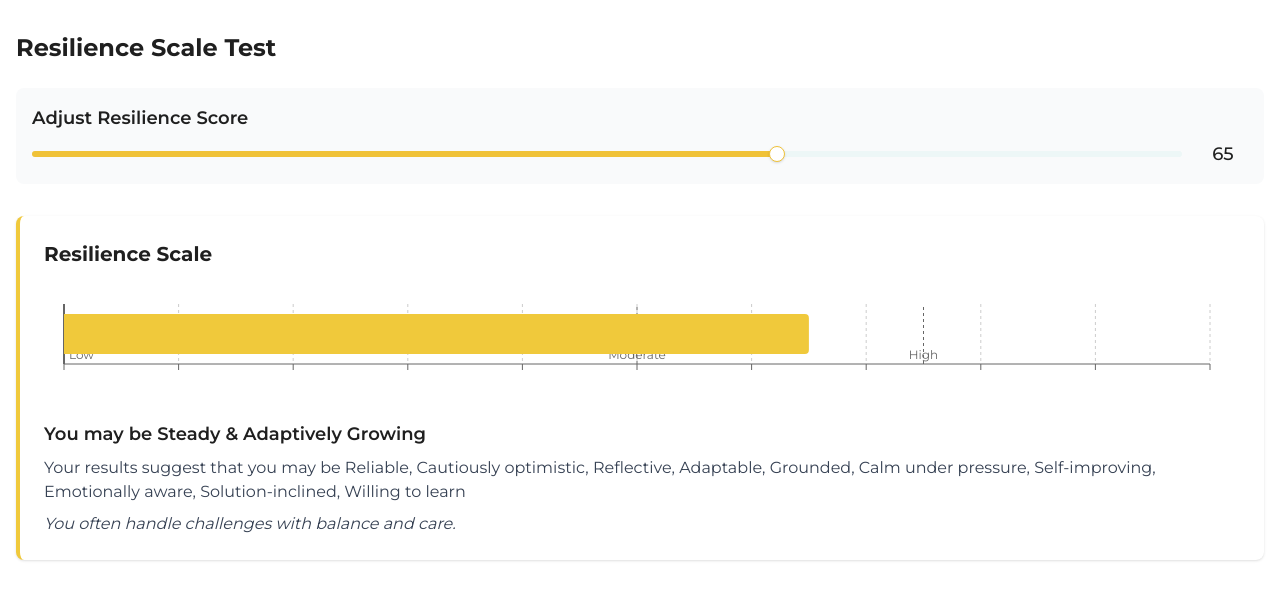
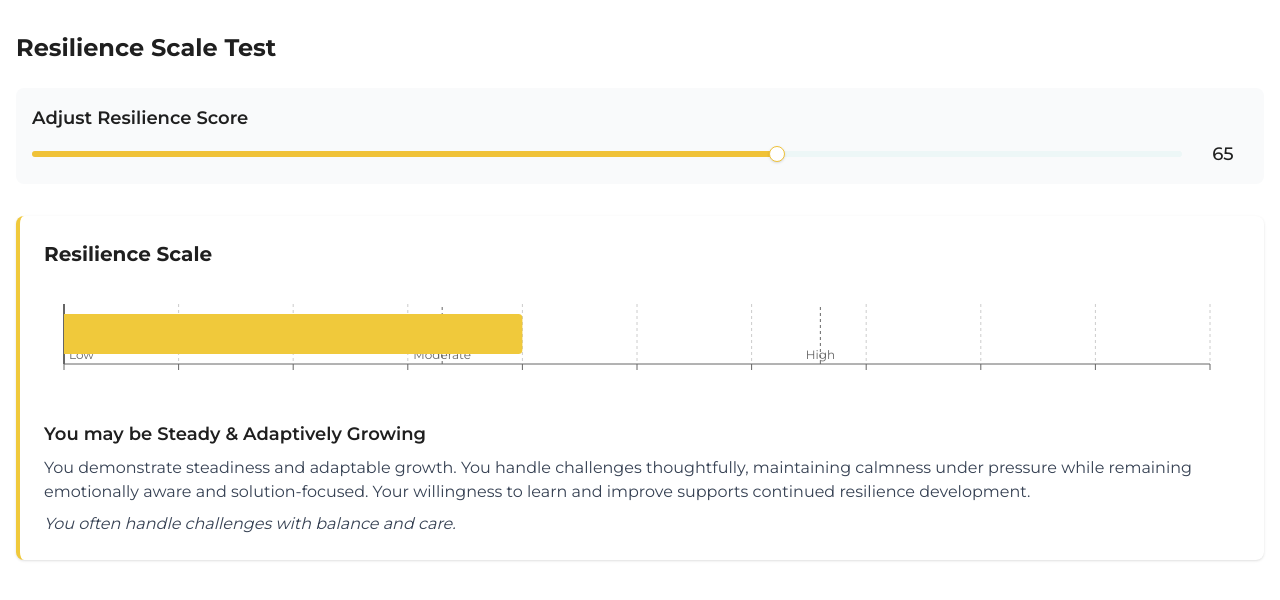
Before and after one commit to KanishKumar11/mending-mind, a Next.js app: page /resilience-test in a window 1280 px wide. Shown: the top 600 px of the page. Built offline with nearby package versions, Linux system fonts and the light colour scheme.

Commit message:
refactor: Update resilience scoring logic and thresholds for improved accuracy and clarity

```diff
--- a/src/app/components/ResilienceChartGenerator.js
+++ b/src/app/components/ResilienceChartGenerator.js
@@ -27,18 +27,26 @@ const ResilienceChartGenerator = ({
     setIsClient(typeof window !== "undefined");
   }, []);
 
-  // Determine color based on score
+  // Calculate normalized score for display (25-125 scale to 0-100 scale)
+  const minScore = 25; // Minimum possible score
+  const maxScore = 125; // Maximum possible score
+  const normalizedScore = Math.min(maxScore, Math.max(minScore, score)); // Ensure score is within range
+  const displayScore =
+    ((normalizedScore - minScore) / (maxScore - minScore)) * 100;
+
+  // Determine color based on actual score
   const getColor = () => {
-    if (score <= 50) return "#B4E0E0"; // Mint for low resilience
-    if (score <= 75) return "#F0C93B"; // Gold for moderate resilience
-    return "#4CAF50"; // Green for high resilience
+    if (score <= 58) return "#B4E0E0"; // Mint for low resilience (25-58)
+    if (score <= 91) return "#F0C93B"; // Gold for moderate resilience (59-91)
+    return "#4CAF50"; // Green for high resilience (92-125)
   };
 
   // Create data for the chart
   const data = [
     {
       name: "Resilience",
-      score: score,
+      score: displayScore, // Use normalized score for display
+      actualScore: score, // Keep actual score for reference
       fill: getColor(),
     },
   ];
@@ -69,7 +77,7 @@ const ResilienceChartGenerator = ({
           ctx.fillStyle = getColor();
           const barHeight = 40;
           const barY = (height - barHeight) / 2;
-          const barWidth = (score / 100) * (width - 60);
+          const barWidth = (displayScore / 100) * (width - 60); // Use normalized score
           ctx.fillRect(30, barY, barWidth, barHeight);
 
           // Draw the main axis line
@@ -99,12 +107,12 @@ const ResilienceChartGenerator = ({
           ctx.fillText("Low", 30, barY + barHeight + 30);
 
           // Moderate marker
-          const moderateX = 30 + (50 / 100) * (width - 60);
+          const moderateX = 30 + (33 / 100) * (width - 60); // 33% mark
           ctx.textAlign = "center";
           ctx.fillText("Moderate", moderateX, barY + barHeight + 30);
 
           // High marker
-          const highX = 30 + (100 / 100) * (width - 60);
+          const highX = 30 + (66 / 100) * (width - 60); // 66% mark
           ctx.textAlign = "center";
           ctx.fillText("High", highX, barY + barHeight + 30);
 
@@ -112,13 +120,13 @@ const ResilienceChartGenerator = ({
           ctx.strokeStyle = "#666666";
           ctx.setLineDash([3, 3]); // Dashed line
 
-          // Moderate line
+          // Moderate line (33% mark)
           ctx.beginPath();
           ctx.moveTo(moderateX, barY - 10);
           ctx.lineTo(moderateX, barY + barHeight + 10);
           ctx.stroke();
 
-          // High line
+          // High line (66% mark)
           ctx.beginPath();
           ctx.moveTo(highX, barY - 10);
           ctx.lineTo(highX, barY + barHeight + 10);
@@ -185,7 +193,7 @@ const ResilienceChartGenerator = ({
               offset={5}
             />
           </ReferenceLine>
-          <ReferenceLine x={50} stroke="#666" strokeDasharray="3 3">
+          <ReferenceLine x={33} stroke="#666" strokeDasharray="3 3">
             <Label
               value="Moderate"
               position="insideBottom"
@@ -194,7 +202,7 @@ const ResilienceChartGenerator = ({
               offset={5}
             />
           </ReferenceLine>
-          <ReferenceLine x={75} stroke="#666" strokeDasharray="3 3">
+          <ReferenceLine x={66} stroke="#666" strokeDasharray="3 3">
             <Label
               value="High"
               position="insideBottom"
--- a/src/app/components/ResilienceScaleDisplay.js
+++ b/src/app/components/ResilienceScaleDisplay.js
@@ -64,14 +64,17 @@ const styles = StyleSheet.create({
 
 // Helper function to determine resilience level and interpretation
 const getResilienceLevelInfo = (score) => {
-  if (score <= 50) {
+  // Adjust thresholds for CD-RISC-25 scale (25-125)
+  if (score <= 58) {
+    // 25 + (125-25) * 0.33 = 58
     return {
       level: "Low Resilience",
       subtitle: "You may be Reflective & Building Stability",
       description:
         "You are currently reflective and working toward building greater emotional stability. While you may feel more affected by external stressors, your self-awareness, honesty, and openness to growth suggest strong potential for strengthening your resilience over time.",
     };
-  } else if (score <= 75) {
+  } else if (score <= 91) {
+    // 25 + (125-25) * 0.66 = 91
     return {
       level: "Moderate Resilience",
       subtitle: "You may be Steady & Adaptively Growing",
@@ -91,14 +94,18 @@ const getResilienceLevelInfo = (score) => {
 const ResilienceScaleDisplay = ({ score, chartImage }) => {
   const { subtitle, description } = getResilienceLevelInfo(score);
 
-  // Calculate percentage for the bar (assuming max score is 100)
-  const percentage = Math.min(100, Math.max(0, score));
+  // Calculate percentage for the bar (based on CD-RISC-25 scale: 25-125)
+  const minScore = 25; // Minimum possible score
+  const maxScore = 125; // Maximum possible score
+  const normalizedScore = Math.min(maxScore, Math.max(minScore, score)); // Ensure score is within range
+  const percentage =
+    ((normalizedScore - minScore) / (maxScore - minScore)) * 100;
 
-  // Determine color based on score
+  // Determine color based on normalized score range
   const getColor = () => {
-    if (score <= 50) return "#B4E0E0"; // Mint for low resilience
-    if (score <= 75) return "#F0C93B"; // Gold for moderate resilience
-    return "#4CAF50"; // Green for high resilience
+    if (score <= 58) return "#B4E0E0"; // Mint for low resilience (25-58)
+    if (score <= 91) return "#F0C93B"; // Gold for moderate resilience (59-91)
+    return "#4CAF50"; // Green for high resilience (92-125)
   };
 
   return (
--- a/src/app/components/WebResilienceScaleDisplay.js
+++ b/src/app/components/WebResilienceScaleDisplay.js
@@ -16,21 +16,24 @@ import {
 
 // Helper function to determine resilience level and interpretation
 const getResilienceLevelInfo = (score) => {
-  if (score <= 50) {
+  // Adjust thresholds for CD-RISC-25 scale (25-125)
+  if (score <= 58) {
+    // 25 + (125-25) * 0.33 = 58
     return {
       level: "Low Resilience",
       subtitle: "You may be Reflective & Building Stability",
       description:
-        "Your results suggest that you may be Emotionally sensitive, Honest, Self-aware, Open to support, Deep thinker, Growth-minded, Curious, In progress, Thoughtful, Observant",
+        "You are currently reflective and working toward building greater emotional stability. While you may feel more affected by external stressors, your self-awareness, honesty, and openness to growth suggest strong potential for strengthening your resilience over time.",
       impact:
         "You may currently feel more affected by stress or unexpected changes",
     };
-  } else if (score <= 75) {
+  } else if (score <= 91) {
+    // 25 + (125-25) * 0.66 = 91
     return {
       level: "Moderate Resilience",
       subtitle: "You may be Steady & Adaptively Growing",
       description:
-        "Your results suggest that you may be Reliable, Cautiously optimistic, Reflective, Adaptable, Grounded, Calm under pressure, Self-improving, Emotionally aware, Solution-inclined, Willing to learn",
+        "You demonstrate steadiness and adaptable growth. You handle challenges thoughtfully, maintaining calmness under pressure while remaining emotionally aware and solution-focused. Your willingness to learn and improve supports continued resilience development.",
       impact: "You often handle challenges with balance and care.",
     };
   } else {
@@ -38,7 +41,7 @@ const getResilienceLevelInfo = (score) => {
       level: "High Resilience",
       subtitle: "You may be Resilient & Resourceful",
       description:
-        "Your results suggest that you may be Confident, Emotionally strong, Optimistic, Flexible, Composed, Proactive, Grounded, Quick to recover, Empowered, Self-assured",
+        "You are emotionally strong, confident, and resourceful in adversity. You recover quickly from setbacks, approach challenges with clarity and optimism, and embody a grounded and proactive attitude toward change and uncertainty.",
       impact: "You likely navigate adversity with clarity and confidence.",
     };
   }
@@ -47,9 +50,17 @@ const getResilienceLevelInfo = (score) => {
 // Custom tooltip component
 const CustomTooltip = ({ active, payload }) => {
   if (active && payload && payload.length) {
+    // Determine resilience level based on score
+    let level = "Low";
+    if (payload[0].payload.actualScore > 91) {
+      level = "High";
+    } else if (payload[0].payload.actualScore > 58) {
+      level = "Moderate";
+    }
+
     return (
       <div className="bg-white p-3 shadow-md rounded-md border border-gray-200">
-        <p className="font-semibold">{`Score: ${payload[0].value}`}</p>
+        <p className="font-semibold">{`Resilience Level: ${level}`}</p>
       </div>
     );
   }
@@ -60,18 +71,26 @@ const WebResilienceScaleDisplay = ({ score }) => {
   const { level, subtitle, description, impact } =
     getResilienceLevelInfo(score);
 
-  // Determine color based on score
+  // Determine color based on normalized score range
   const getColor = () => {
-    if (score <= 50) return "#B4E0E0"; // Mint for low resilience
-    if (score <= 75) return "#F0C93B"; // Gold for moderate resilience
-    return "#4CAF50"; // Green for high resilience
+    if (score <= 58) return "#B4E0E0"; // Mint for low resilience (25-58)
+    if (score <= 91) return "#F0C93B"; // Gold for moderate resilience (59-91)
+    return "#4CAF50"; // Green for high resilience (92-125)
   };
+
+  // Calculate normalized score for display (25-125 scale to 0-100 scale)
+  const minScore = 25; // Minimum possible score
+  const maxScore = 125; // Maximum possible score
+  const normalizedScore = Math.min(maxScore, Math.max(minScore, score)); // Ensure score is within range
+  const displayScore =
+    ((normalizedScore - minScore) / (maxScore - minScore)) * 100;
 
   // Create data for the bar chart
   const data = [
     {
       name: "Resilience",
-      score: score,
+      score: displayScore, // Use normalized score for display
+      actualScore: score, // Keep actual score for tooltip
       fill: getColor(),
     },
   ];
@@ -79,8 +98,8 @@ const WebResilienceScaleDisplay = ({ score }) => {
   // Create domain markers for the chart
   const domainMarkers = [
     { value: 0, label: "Low" },
-    { value: 50, label: "Moderate" },
-    { value: 75, label: "High" },
+    { value: 33, label: "Moderate" }, // 33% of the way from 0 to 100
+    { value: 66, label: "High" }, // 66% of the way from 0 to 100
     { value: 100, label: "" },
   ];
 
@@ -123,7 +142,7 @@ const WebResilienceScaleDisplay = ({ score }) => {
                 offset={5}
               />
             </ReferenceLine>
-            <ReferenceLine x={50} stroke="#666" strokeDasharray="3 3">
+            <ReferenceLine x={33} stroke="#666" strokeDasharray="3 3">
               <Label
                 value="Moderate"
                 position="insideBottom"
@@ -132,7 +151,7 @@ const WebResilienceScaleDisplay = ({ score }) => {
                 offset={5}
               />
             </ReferenceLine>
-            <ReferenceLine x={75} stroke="#666" strokeDasharray="3 3">
+            <ReferenceLine x={66} stroke="#666" strokeDasharray="3 3">
               <Label
                 value="High"
                 position="insideBottom"
```
